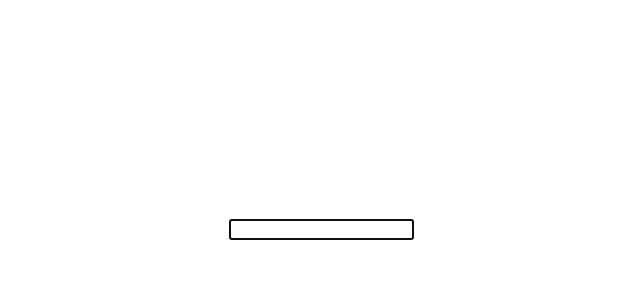
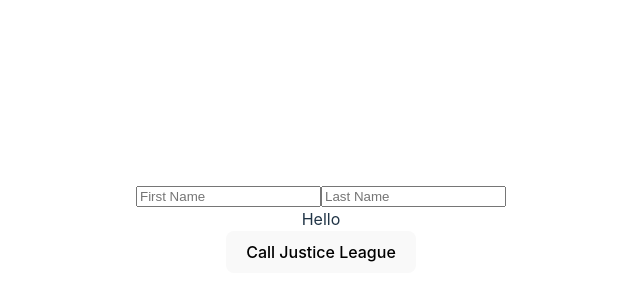
Before and after one commit to rajatk-31/vue-learn, a Vue app in the folder vue-compositions/: page / in a window 1280 px wide. Shown: the part 172-472 px from the top of the page, without its empty margins (319-959 px from the left). Built offline with nearby package versions, Linux system fonts and the light colour scheme.

Commit message:
props using composition

```diff
--- a/vue-compositions/src/App.vue
+++ b/vue-compositions/src/App.vue
@@ -1,10 +1,10 @@
 <script setup>
-import TemplateRef from "./components/TemplateRef.vue";
+import Person from "./components/Person.vue";
 </script>
 
 <template>
   <div>
-    <TemplateRef></TemplateRef>
+    <Person></Person>
   </div>
 </template>
 
--- /dev/null
+++ b/vue-compositions/src/components/Person.vue
@@ -0,0 +1,38 @@
+<template>
+  <div>
+    <input type="text" placeholder="First Name" v-model="firstName" />
+    <input type="text" placeholder="Last Name" v-model="lastName" />
+  </div>
+  <PersonGreeting
+    :firstName="firstName"
+    :lastName="lastName"
+    @callHeroes="callHeroes"
+  />
+</template>
+
+<script>
+import { ref } from "vue";
+import PersonGreeting from "./PersonGreeting.vue";
+export default {
+  name: "Person",
+  components: {
+    PersonGreeting,
+  },
+  setup() {
+    const firstName = ref("");
+    const lastName = ref("");
+
+    function callHeroes(hero) {
+      alert(`Calling ${hero}`);
+    }
+
+    return {
+      firstName,
+      lastName,
+      callHeroes,
+    };
+  },
+};
+</script>
+
+<style scoped></style>
--- /dev/null
+++ b/vue-compositions/src/components/PersonGreeting.vue
@@ -0,0 +1,34 @@
+<template>
+  <div>Hello {{ fullName }}</div>
+  <button @click="sendEvent">Call Justice League</button>
+</template>
+
+<script>
+import { computed } from "vue";
+export default {
+  name: "PersonGreeting",
+  props: ["firstName", "lastName"],
+  emits: ["callHeroes"],
+  setup(props, context) {
+    const fullName = computed(() => {
+      return `${props.firstName} ${props.lastName}`;
+    });
+
+    function sendEvent() {
+      context.emit("callHeroes", fullName.value);
+    }
+
+    return {
+      fullName,
+      sendEvent,
+    };
+  },
+  // computed: {
+  //   fullName() {
+  //     return `${this.firstName} ${this.lastName}`
+  //   },
+  // },
+};
+</script>
+
+<style scoped></style>
```
